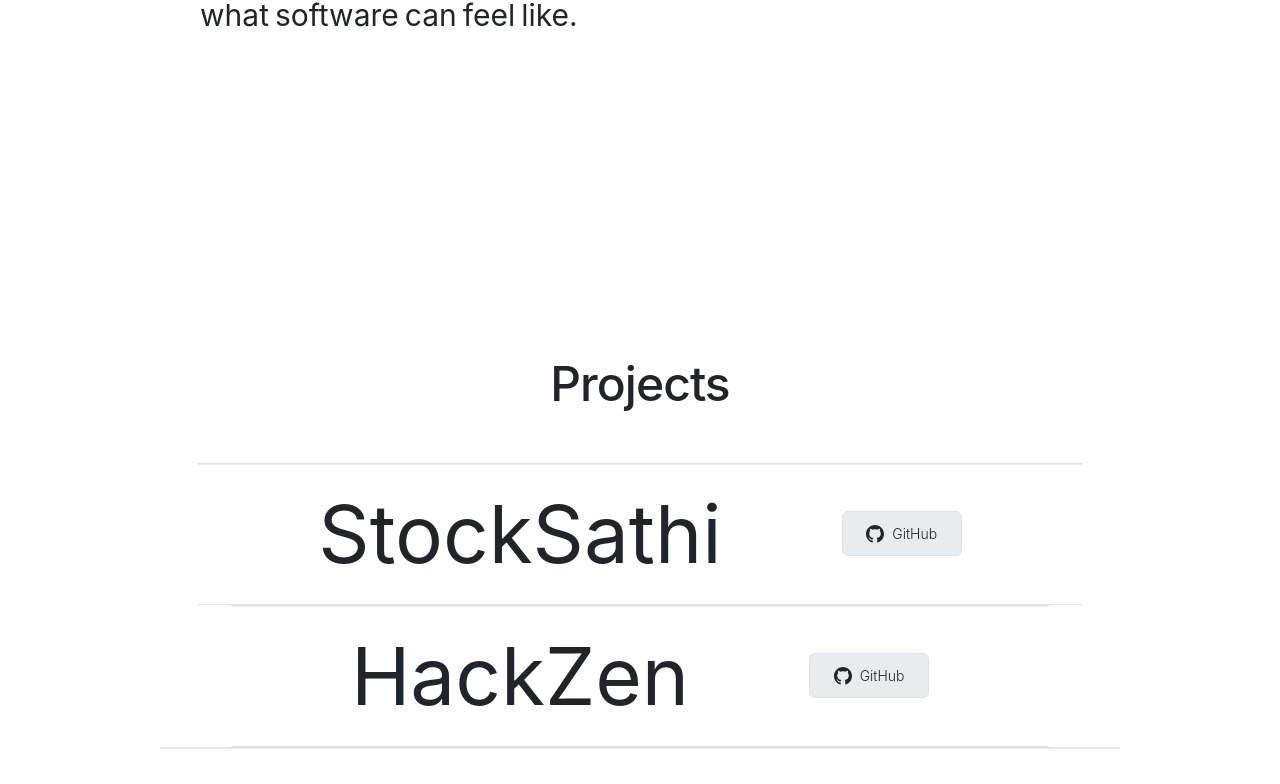
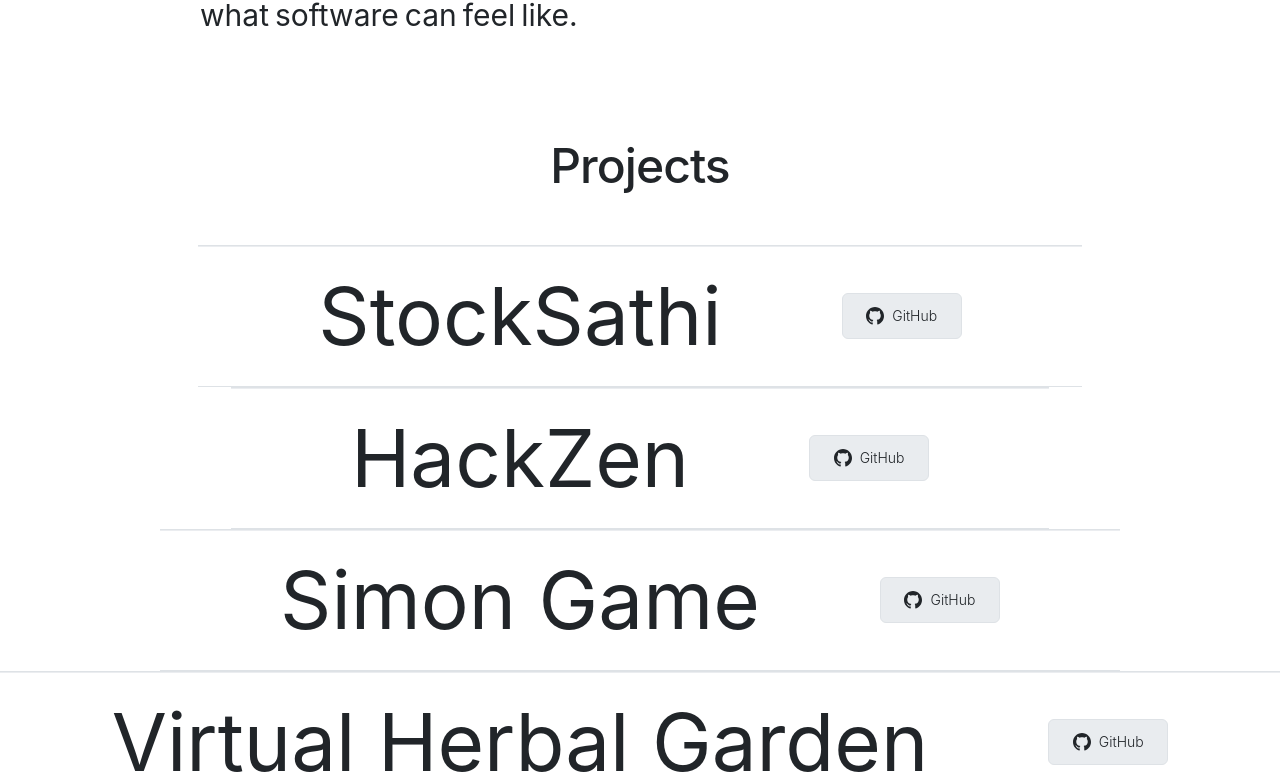
Before and after one commit to gauravjain0377/Portfolio, a Next.js app: page / in a window 1280 px wide. Shown: the part 1140-1924 px from the top of the page. Built offline with nearby package versions, Linux system fonts and the light colour scheme.

Commit message:
Improve text contrast and adjust project section spacing
Set button text color to white in hero section for better readability on accent backgrounds. Reduced top margin in the project section to minimize excessive spacing before the Projects area.

```diff
--- a/components/hero/heroStyle.module.scss
+++ b/components/hero/heroStyle.module.scss
@@ -93,7 +93,8 @@
     font-family: var(--font-display), -apple-system, BlinkMacSystemFont, "Segoe UI", Roboto, Helvetica, Arial, sans-serif;
     font-weight: 600;
     font-size: 14px;
-    color: var(--bg-primary);
+    /* Ensure readable text on accent background in both themes */
+    color: #ffffff;
     background: var(--accent-color);
     box-shadow: 0 4px 14px var(--shadow-light);
     transition: transform 0.2s ease, box-shadow 0.2s ease, background-color 0.2s ease;
--- a/components/project/style.module.scss
+++ b/components/project/style.module.scss
@@ -5,7 +5,8 @@
   padding-left: clamp(20px, 5vw, 200px);
   padding-right: clamp(20px, 5vw, 200px);
   flex-direction: column;
-  margin-top: clamp(200px, 25vw, 400px);
+  /* Reduce excessive top gap before Projects section */
+  margin-top: clamp(60px, 8vw, 140px);
   background-color: var(--bg-primary);
   transition: background-color 0.3s ease;
 
```
